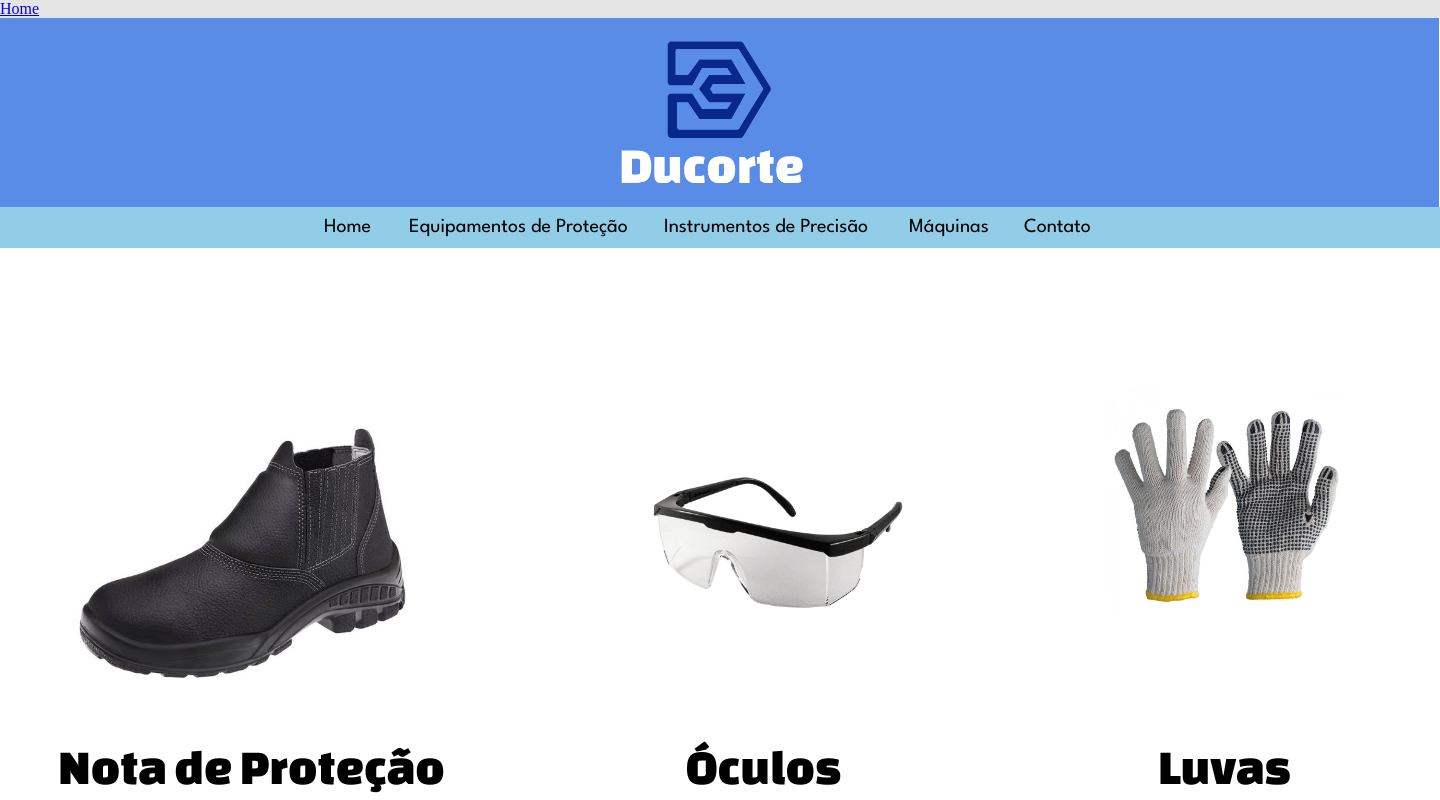
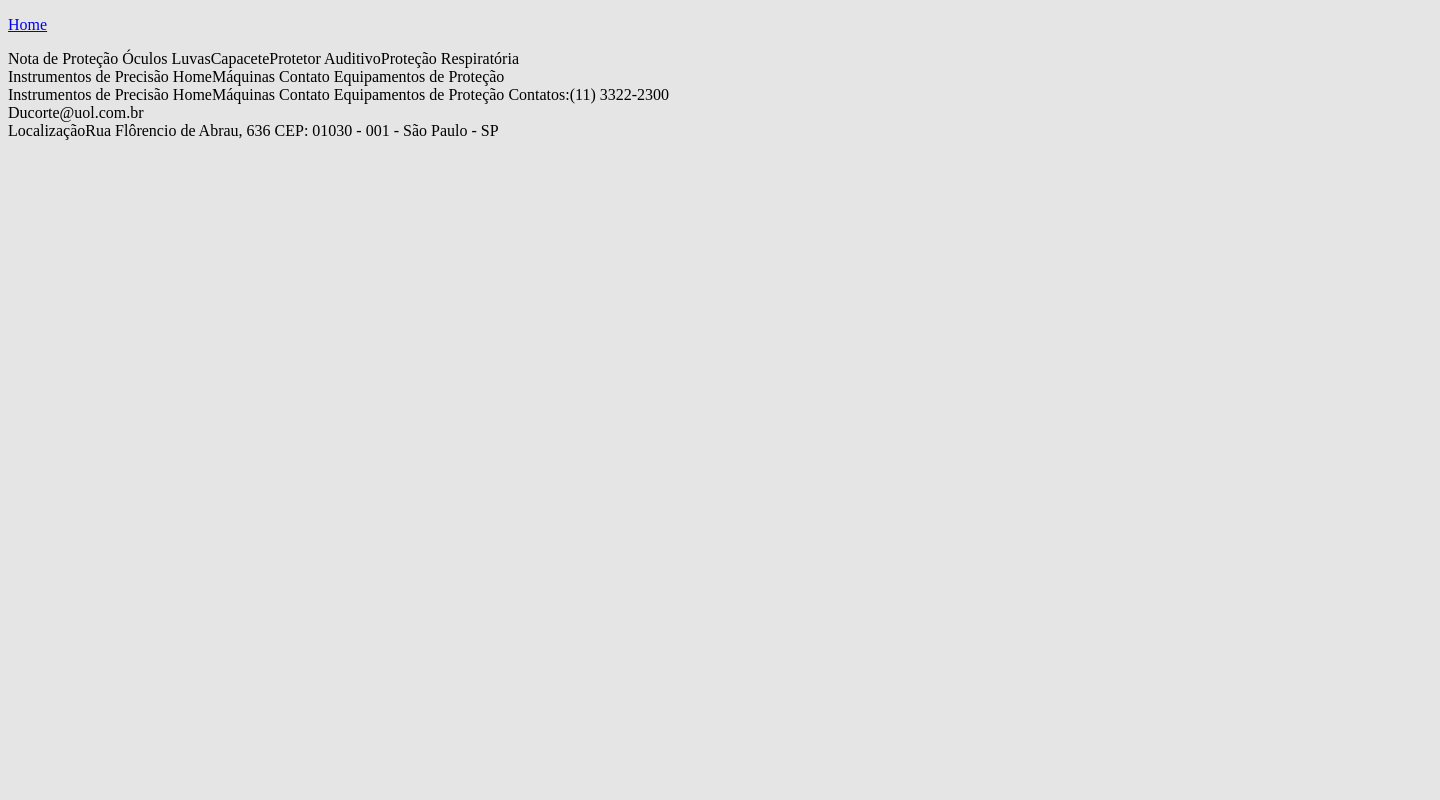
Before and after one commit to JhowAllan/Trabalho-da-faculdade-, a plain HTML site: page pagina-2.html in a window 1280 px wide. Shown: the top 800 px of the page, 1440 px wide, since content can reach past the window. Drawn offline with Linux system fonts and the light colour scheme; files whose address does not match are found by name.

Commit message:
Update pagina-2.html

```diff
--- a/pagina-2.html
+++ b/pagina-2.html
@@ -11,7 +11,7 @@
 <link href="https://fonts.googleapis.com/css?family=League+Spartan&display=swap" rel="stylesheet">
 <link href="https://fonts.googleapis.com/css?family=Mitr&display=swap" rel="stylesheet">
 
-            <link rel="stylesheet" href="styles.css">
+            <link rel="stylesheet" href="styles.css-2">
 
             <style>
               /*
```
